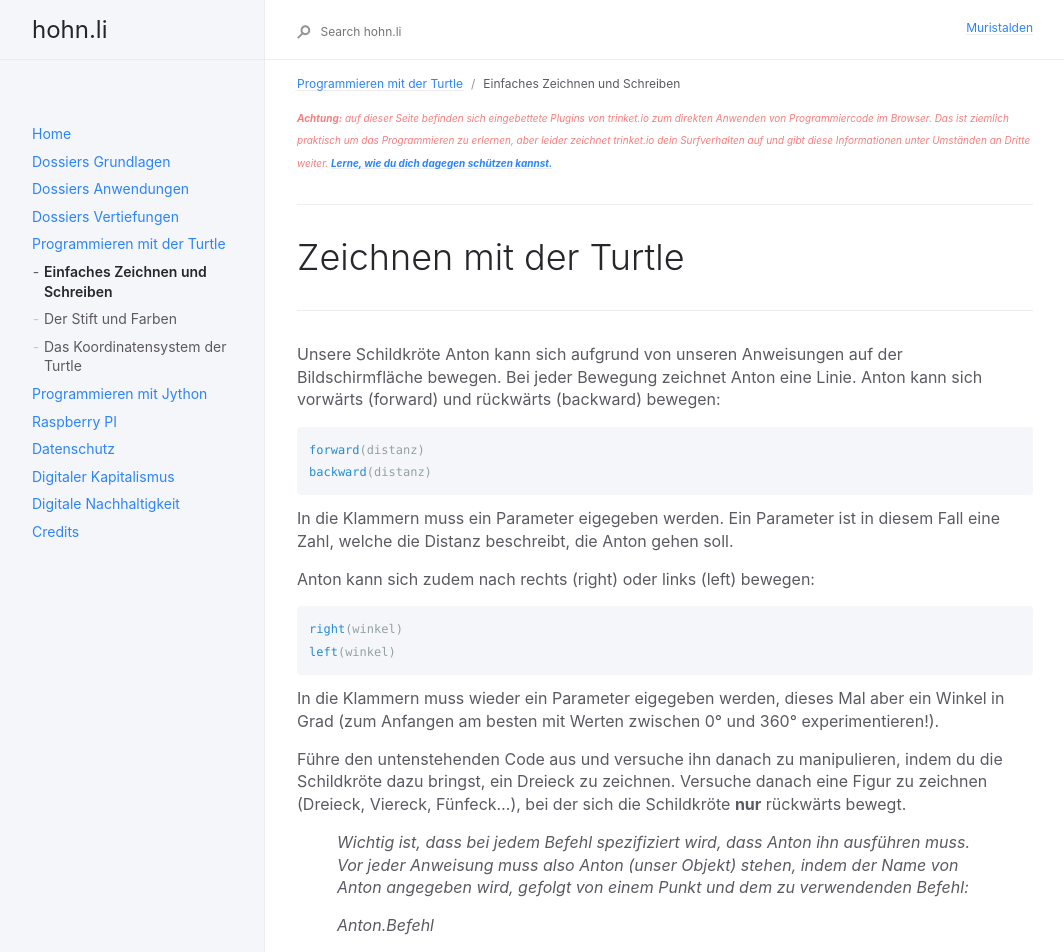
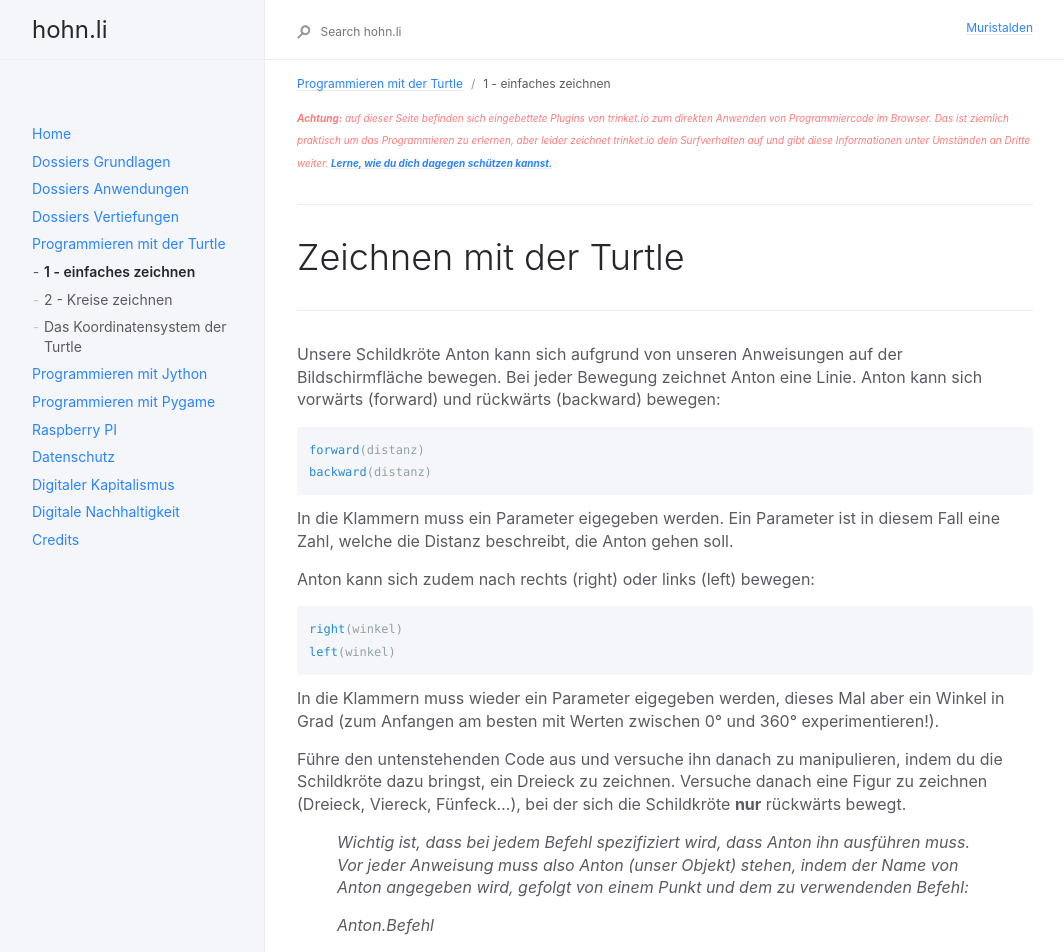
Before and after one commit to fingado/hohnli, a Jekyll site: the page built from docs/50 python-mit-turtle/1_zeichen.md, in a window 1280 px wide. Shown: the top 952 px of the page, without its empty margins (91-1155 px from the left). Built offline with Jekyll 4.4.1, drawn with Linux system fonts in a browser that asks for light colours; some of the changed text lies outside the part shown.

Commit message:
content update

````diff
--- a/docs/50 python-mit-turtle/zeichnen_schreiben.md
+++ b/docs/50 python-mit-turtle/1_zeichen.md
@@ -1,8 +1,7 @@
 ---
 layout: default
-title: Einfaches Zeichnen und Schreiben
+title: 1 - einfaches zeichnen
 parent: Programmieren mit der Turtle
-
 nav_order: 1
 ---
 <div class="text-red-000">
@@ -93,7 +92,7 @@ Eine weitere Funktion im obenstehenden Code ist **speed()**. Damit können wir d
 speed(geschwindigkeit)
 ```
 
-Weiterhin wurde im Code die Farbe von Anton gewechselt. Die Farbe beeinflusst sowohl die Linien, die Anton zeichnet, als auch den Text, den Anton schreibt. Die Funktion dafür ist **color()** und als Argument für die Funktion muss eine Farbe eingesetzt werden. Alle gängigen Farben gehen dafür, sie müssen aber auf Englisch und in ANführungszeichen angegeben werden:
+Weiterhin wurde im Code die Farbe von Anton gewechselt. Die Farbe beeinflusst sowohl die Linien, die Anton zeichnet, als auch den Text, den Anton schreibt. Die Funktion dafür ist **color()** und als Argument für die Funktion muss eine Farbe eingesetzt werden. Alle gängigen Farben gehen dafür, sie müssen aber auf Englisch und in Anführungszeichen angegeben werden:
 
 ```python
 color("farbe")   # zum Beispiel "green", "blue" oder "red"
@@ -143,3 +142,21 @@ hideturtle()        # kein Argument!
 # Übungen
 
 ---
+
+## Übung 1
+
+
+## Übung 2
+
+
+## Übung 3
+
+
+## Übung 4
+
+
+
+
+{% raw %}
+<iframe src="https://trinket.io/embed/python/71f26c6ffa" width="100%" height="600" frameborder="0" marginwidth="0" marginheight="0" allowfullscreen></iframe>
+{% endraw %}
````
Also changed, not shown: docs/20 dossiers-grundlagen/email.md (+6 -0 lines), docs/50 python-mit-turtle/2_kreise.md (added, +27 -0 lines), docs/50 python-mit-turtle/farben_stift.md (deleted, +0 -24 lines), docs/65 Programmieren mit Pygame/pygame.md (added, +11 -0 lines), docs/20 dossiers-grundlagen/img/email1.png (added), 3 other files.
